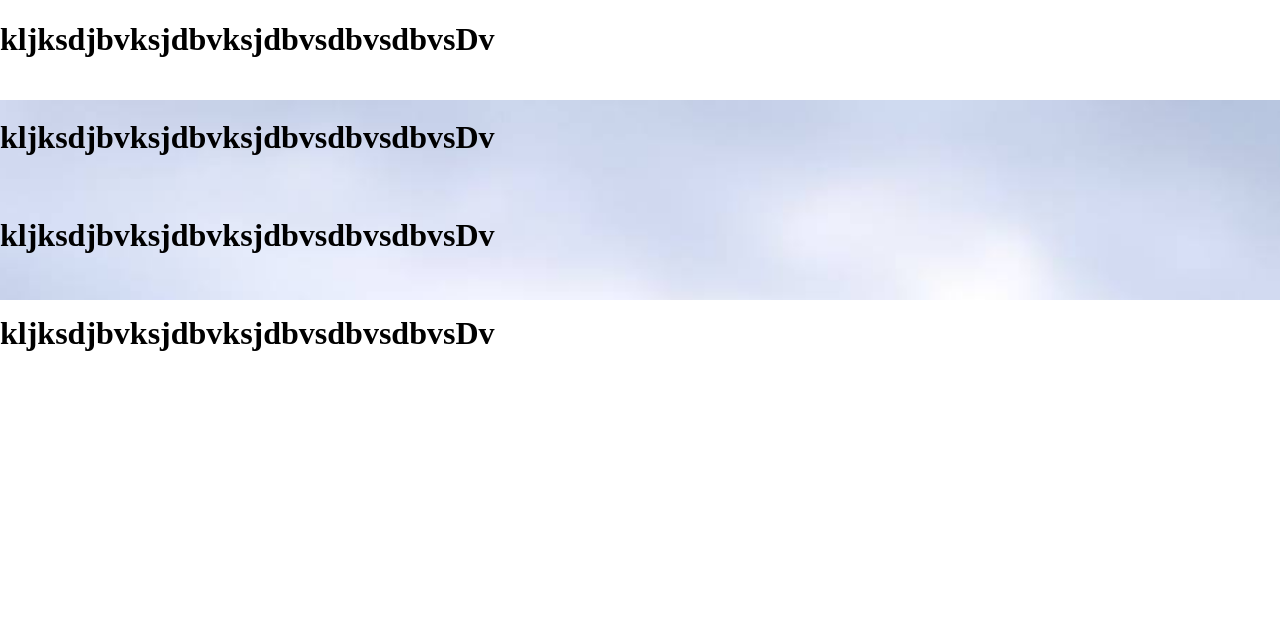
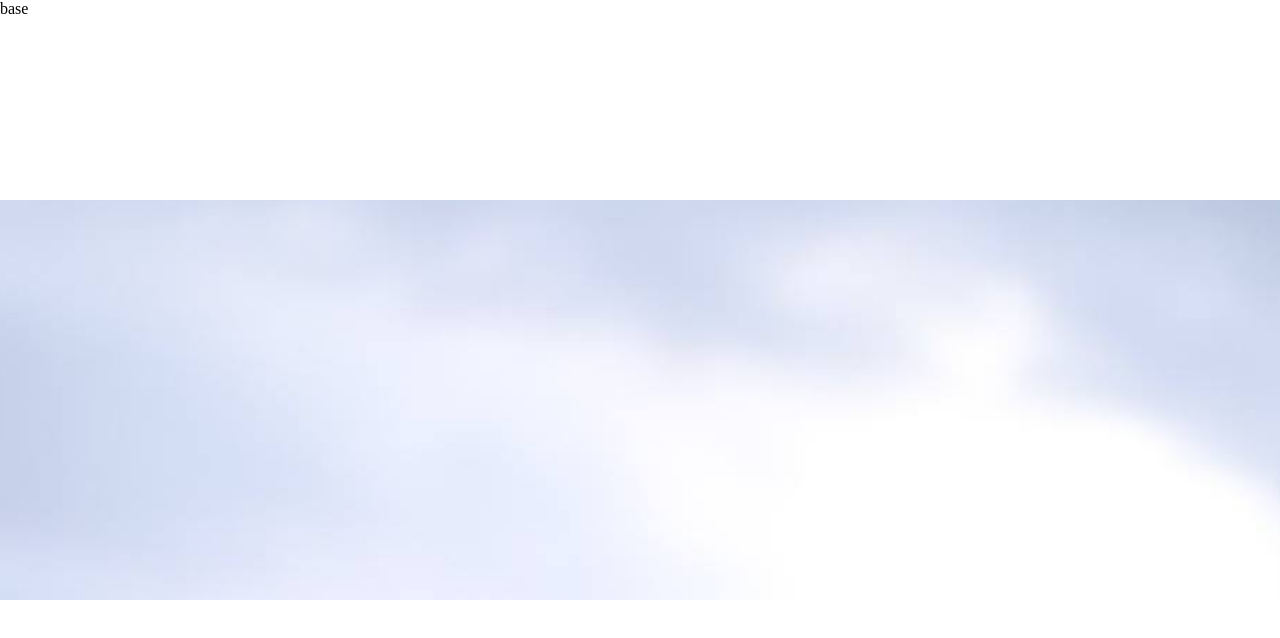
Before and after one commit to Blake-D/music-website-react, a React (Create React App) app: page / in a window 1280 px wide. Shown: the top 638 px of the page. Built offline with nearby package versions, Linux system fonts and the light colour scheme.

Commit message:
created parallax group

```diff
--- a/src/App.js
+++ b/src/App.js
@@ -5,25 +5,19 @@ import Pic from './images/home_pic.jpg'
 
 function App() {
   return (
-    <div id="body">
-      <div className="parallax">
-      <div className="parallax__layer parallax__layer--back"></div>
+    <div className="parallax">
+      <div className="parallax__group">
+        <div className="parallax__layer parallax__layer--back">
+          back
+        </div>
         <div className="parallax__layer parallax__layer--base">
-          <h1>kljksdjbvksjdbvksjdbvsdbvsdbvsDv</h1><br></br>
-          <h1>kljksdjbvksjdbvksjdbvsdbvsdbvsDv</h1><br></br>
-          <h1>kljksdjbvksjdbvksjdbvsdbvsdbvsDv</h1><br></br>
-          <h1>kljksdjbvksjdbvksjdbvsdbvsdbvsDv</h1><br></br>
-          <h1>kljksdjbvksjdbvksjdbvsdbvsdbvsDv</h1><br></br>
-          <h1>kljksdjbvksjdbvksjdbvsdbvsdbvsDv</h1><br></br>
-          <h1>kljksdjbvksjdbvksjdbvsdbvsdbvsDv</h1><br></br>
-          <h1>kljksdjbvksjdbvksjdbvsdbvsdbvsDv</h1><br></br>
+          base
         </div>
       </div>
+      <div className="parallax__group">
+        testing
+      </div>
     </div>
-    // <div id="body">
-    //   <Header />
-    //   <div id="test-area">testing</div>
-    // </div>
   )
 }
 
--- a/src/styles.css
+++ b/src/styles.css
@@ -2,9 +2,15 @@ body{
   margin: 0px 0px 0px 0px;
 }
 
+.parallax__group{
+  position: relative;
+  height: 100vh;
+  transform-style: preserve-3d;
+}
+
 .parallax{
   perspective: 1px;
-  height: 50vh;
+  height: 100vh;
   overflow-x: hidden;
   overflow-y: auto;
 }
@@ -25,7 +31,7 @@ body{
 .parallax__layer--back{
   transform: translateZ(-1px);
   background: url('./images/home_pic.jpg');
-  background-position: 0 0;
+  background-position: 0 -100px;
   background-repeat: no-repeat;
   background-size: cover;
   margin-left: -100vw;
```
